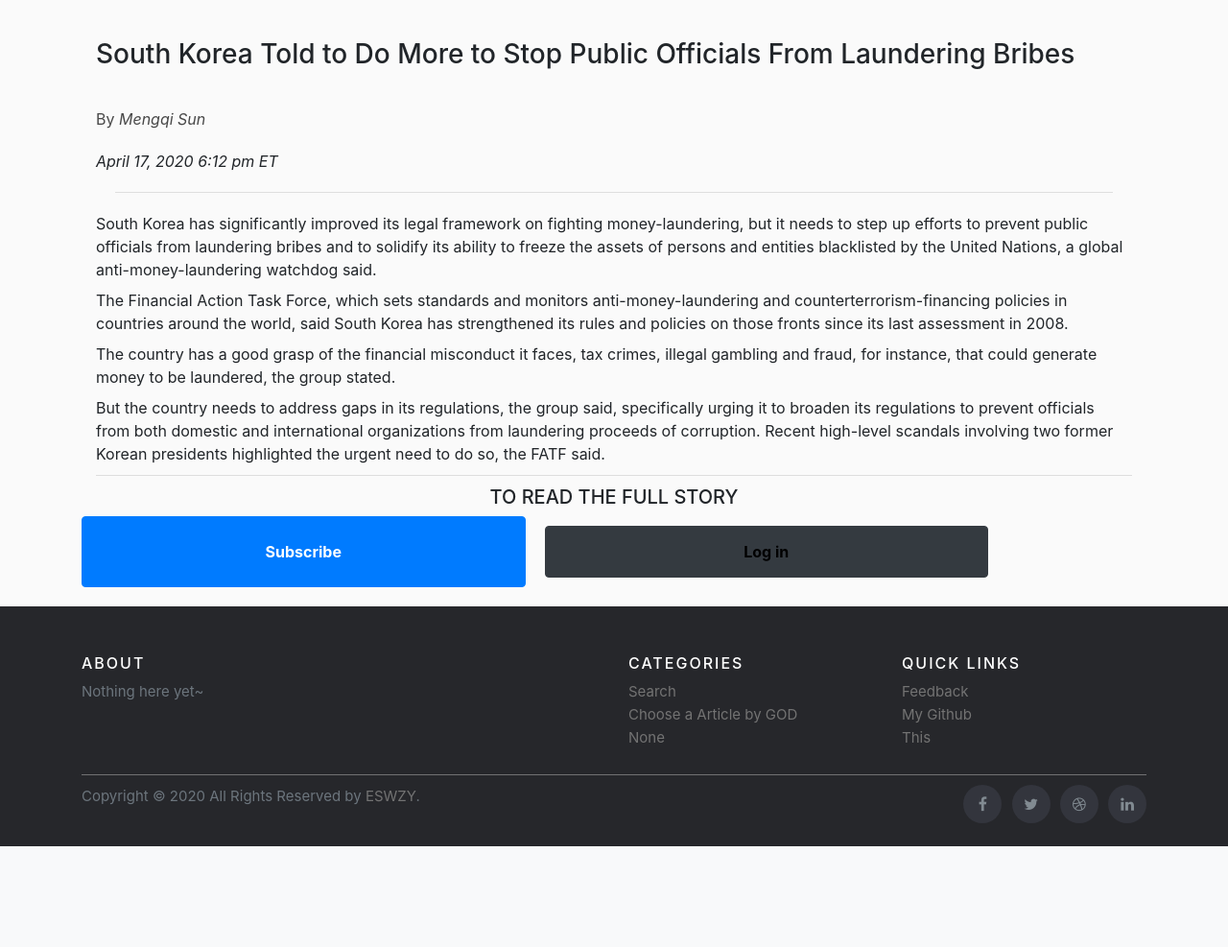
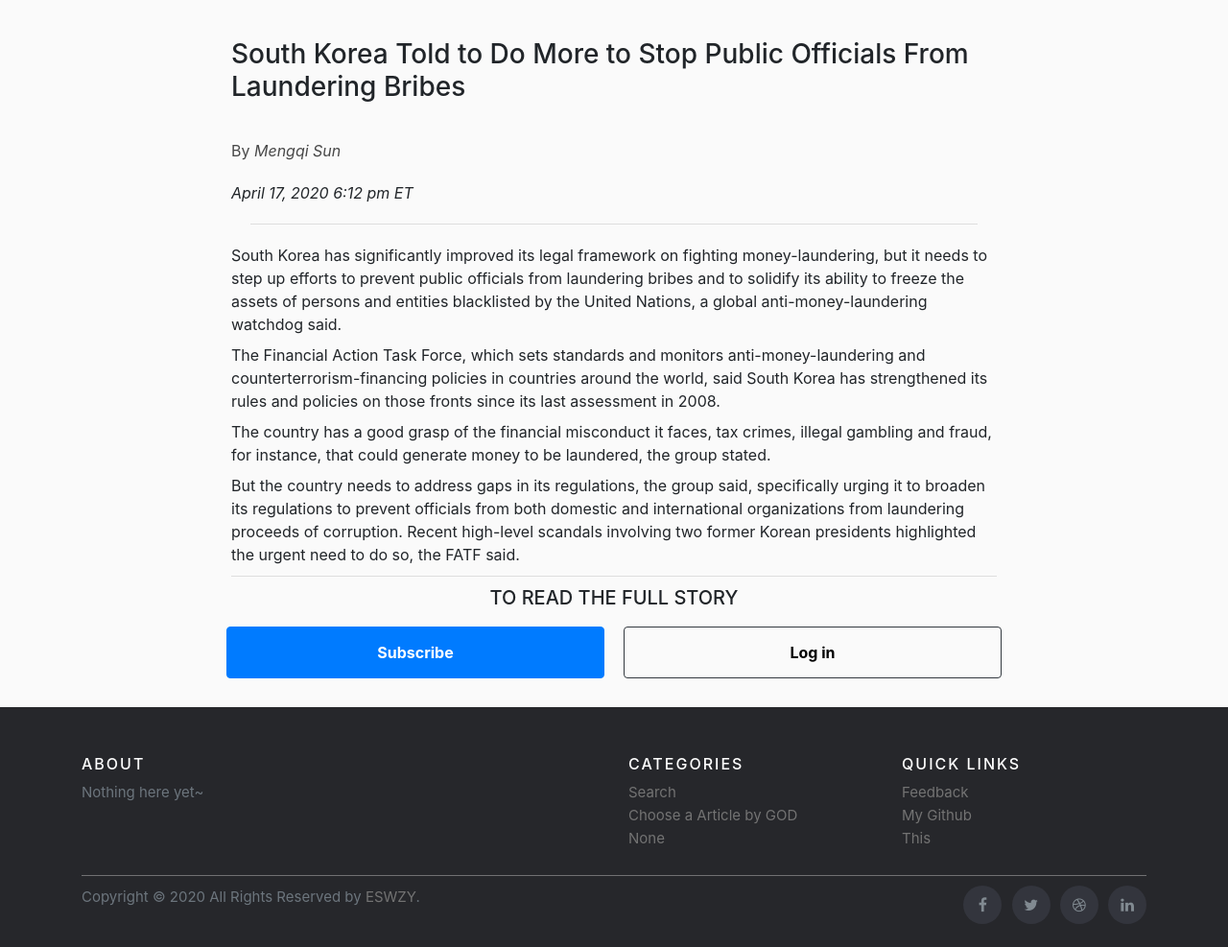
Before and after one commit to ESWZY/cs50web-final-project, a Django app: a page that uses templates/base.html in a window 1280 px wide. Shown: the part 58-1045 px from the top of the page at 96% size. Before the commit the page ends 940 px from the top, so only its background shows below. Run offline with Django 3.2, Linux system fonts and the light colour scheme; data comes from the database, SQL or seed files in the repository; both versions use the stored data as it was after the commit; some libraries are stand-ins or nearby versions; grey boxes are pictures that could not be loaded.

Commit message:
Front end

```diff
--- a/articles/templates/articles/article.html
+++ b/articles/templates/articles/article.html
@@ -42,16 +42,26 @@
     <div style="text-align: center;">
         <div style="">
             <h5 >TO READ THE FULL STORY</h5>
+            {% if not request.user.is_authenticated %}
                 <div class="row">
-                <button class="btn btn-primary col-5" style="margin-right:10px; " type="button">
+                    <div style="width: 50%; padding: 10px">
+                        <button class="btn btn-primary btn-block" type="button">
                             <a class="nav-link" href="/" style="color: #ffffff"><b>Subscribe</b></a>
                         </button>
-                {% if not request.user.is_authenticated %}
-                <button class="btn btn-dark col-5" style="margin:10px; " type="button">
+                    </div>
+                    <div style="width: 50%; padding: 10px">
+                        <button class="btn btn-outline-dark btn-block" type="button">
                             <a class="nav-link" href="/" style="color: #000000"><b>Log in</b></a>
                         </button>
+                    </div>
+                </div>
+            {% else %}
+                <div style="width: 100%; padding: 50px">
+                    <button class="btn btn-primary btn-block" type="button">
+                        <a class="nav-link" href="/" style="color: #ffffff"><b>Subscribe</b></a>
+                    </button>
+                </div>
             {% endif %}
-            </div>
         </div>
     </div>
     {% endif %}
--- a/articles/templates/articles/results.html
+++ b/articles/templates/articles/results.html
@@ -15,7 +15,6 @@
 		</div>
 	</div>
 	<hr>
-	<h3>Search Results!</h3>
 	<div class="card-columns">
 		{% for article in articles %}
 				<div class="card">
--- a/articles/views.py
+++ b/articles/views.py
@@ -37,9 +37,12 @@ def discovery(request):
     articles = articles.random(10)
     context = {
         "articles": articles,
-        "query": 'query',
+        "query": '',
     }
     return render(request, "articles/results.html", context)
 
 def upgrade(request):
-    query = request.POST[""]
+    if request.method == 'GET':
+        return render(request, "customer/subscribe.html")
+    elif request.method == 'POST':
+        pass
--- a/static/app.css
+++ b/static/app.css
@@ -26,6 +26,6 @@ body {
 
 .article__content {
     padding-top: 40px;
-    margin-left: 30px;
-    margin-right: 30px;
+    margin-left: 15%;
+    margin-right: 15%;
 }
--- /dev/null
+++ b/static/app.js
@@ -0,0 +1,8 @@
+function handleChange(input) {
+    var x = document.getElementById("query").value;
+    if (x < 0 || x === "") {
+        alert("Invalid input!");
+        return false;
+    }
+    return true;
+}
--- a/templates/base.html
+++ b/templates/base.html
@@ -14,6 +14,7 @@
         <link rel="stylesheet" href="../static/app.css">
         <!--Must behind jQuery has been loaded-->
         <script src="../static/footer.js"></script>
+        <script src="../static/app.js"></script>
         <title>News Market</title>
     </head>
 
@@ -27,10 +28,10 @@
             </button>
 
             <div class="navbar-collapse collapse" id="navbarNavDropdown">
-                <a class="navbar-item" href="" style="padding-left: 10px">
+                <a class="navbar-item" href="/" style="padding-left: 10px">
                     <button class="btn btn-success" type="button">Home</button>
                 </a>
-                <a class="navbar-item" href="" style="padding-left: 10px">
+                <a class="navbar-item" href="{% url 'articles:discovery' %}" style="padding-left: 10px">
                     <button class="btn btn-success" type="button">Article Plaza</button>
                 </a>
                 <a class="navbar-item" href="" style="padding-left: 10px">
```
Also changed, not shown: articles/templates/articles/index.html (+4 -4 lines), db.sqlite3. Lines whose indentation alone changed are shown as unchanged.
